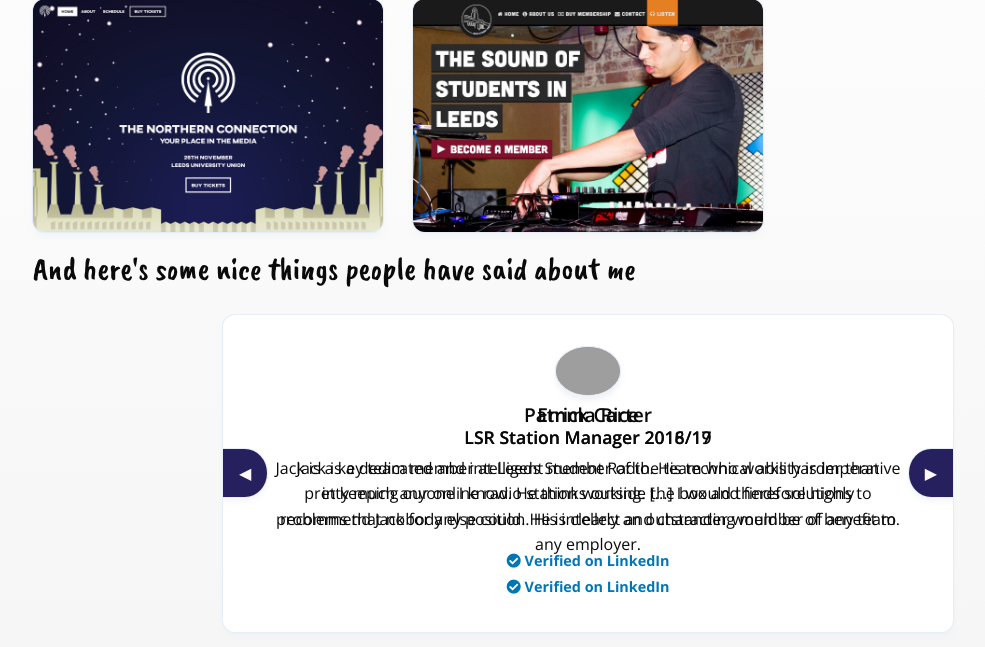
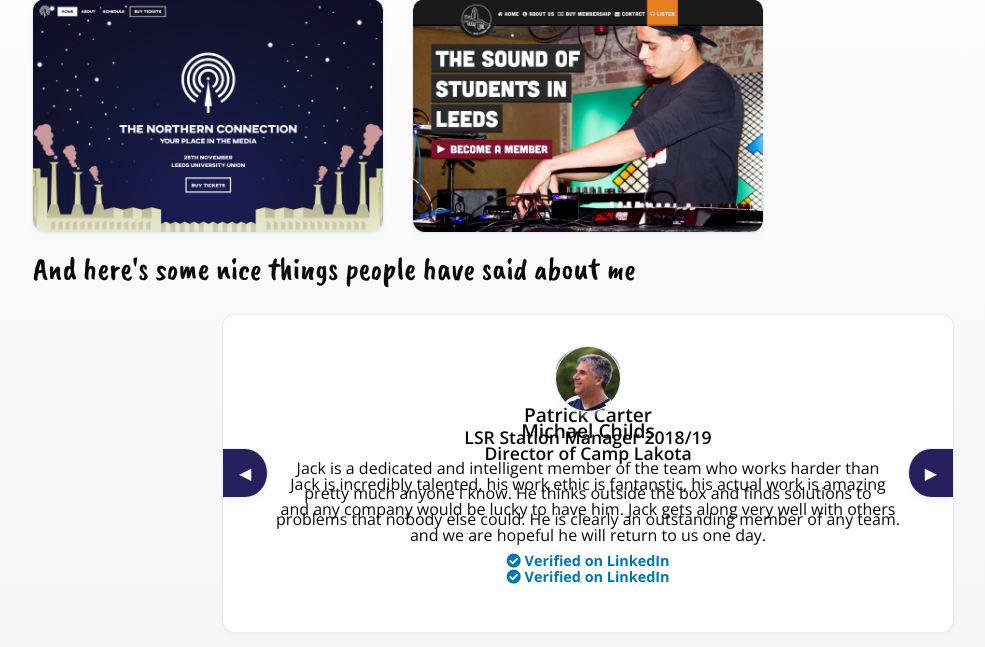
Before and after one commit to JackBiggin/JackBiggin.me, a PHP site: page / in a window 1280 px wide. Shown: the part 277-924 px from the top of the page, without its empty margins (52-1037 px from the left). Run offline with PHP 8.4, Linux system fonts and the light colour scheme; some libraries are stand-ins or nearby versions; grey boxes are pictures that could not be loaded.

Commit message:
Added/improved testimonials

```diff
--- /dev/null
+++ b/assets/json/testimonials.json
@@ -0,0 +1,26 @@
+[
+    {
+        "name": "Patrick Carter",
+        "role": "LSR Station Manager 2018/19",
+        "picture": "https://media.licdn.com/dms/image/C4D03AQGaVSj58p1KaA/profile-displayphoto-shrink_800_800/0?e=1547683200&v=beta&t=iDw32lJv9yrIJohZPoVOUV3KGTwnyT98J7ITSXWcR1s",
+        "testimonial": "Jack is a dedicated and intelligent member of the team who works harder than pretty much anyone I know. He thinks outside the box and finds solutions to problems that nobody else could. He is clearly an outstanding member of any team."
+    },
+    {
+        "name": "Michael Childs",
+        "role": "Director of Camp Lakota",
+        "picture": "./assets/img/michael-photo.png",
+        "testimonial": "Jack is incredibly talented, his work ethic is fantanstic, his actual work is amazing and any company would be lucky to have him. Jack gets along very well with others and we are hopeful he will return to us one day."
+    },
+    {
+        "name": "Emma Rice",
+        "role": "LSR Station Manager 2016/17",
+        "picture": "https://media.licdn.com/dms/image/C4D03AQECK9oUeXSr7g/profile-displayphoto-shrink_800_800/0?e=1547683200&v=beta&t=OgQE1GE9D5vZdAUr7QvVNlmaVKi4PLMyfZT-Hm3hBaw",
+        "testimonial": "Jack is a key team member at Leeds Student Radio. His technical ability is imperative in keeping our online radio station working. [...] I would therefore highly recommend Jack for any position. His intellect and character would be of benefit to any employer."
+    },
+    {
+        "name": "Becky Kusznir",
+        "role": "LSTV Station Manager 2018/19",
+        "picture": "https://media.licdn.com/dms/image/C4D03AQHaEhO4z97nDw/profile-displayphoto-shrink_800_800/0?e=1547683200&v=beta&t=VAgp6w3_namfVyqRuCaONMLE6UN-bivUQyUw4sTyvw0",
+        "testimonial": "Jack is always the go to for any issue in the office, not only is he amazing at getting it fixed but he also takes the time to teach and explain. He's always one to rely on."
+    }
+]
--- a/assets/pages/portfolio.php
+++ b/assets/pages/portfolio.php
@@ -2,7 +2,7 @@
     <h2 class="handwritten">Here's some cool stuff I've made</h2>
     <div class="grid-x grid-padding-x grid-padding-y">
         <?php
-            $portfolioItems = file_get_contents("./assets/projects.json");
+            $portfolioItems = file_get_contents("./assets/json/projects.json");
             $portfolioItems = json_decode($portfolioItems, true);
 
             foreach ($portfolioItems as $item) {
@@ -22,37 +22,49 @@
 
     <h2 class="handwritten">And here's some nice things people have said about me</h2>
     <div class="grid-x grid-padding-x grid-padding-y">
-        <div class="cell small-0 medium-2"></div>
-        <div class="cell small-12 medium-8">
+        <div class="cell small-0 large-2"></div>
+        <div class="cell small-12 medium-12 large-8">
             <div class="orbit testimonial-slider-container" role="region" aria-label="testimonial-slider" data-orbit>
                 <ul class="orbit-container">
                     <button class="orbit-previous"><span class="show-for-sr">Previous Slide</span>&#9664;&#xFE0E;</button>
                     <button class="orbit-next"><span class="show-for-sr">Next Slide</span>&#9654;&#xFE0E;</button>
 
-                    <li class="is-active orbit-slide testimonial">
-                        <img src="https://media.licdn.com/dms/image/C4D03AQGaVSj58p1KaA/profile-displayphoto-shrink_800_800/0?e=1547683200&v=beta&t=iDw32lJv9yrIJohZPoVOUV3KGTwnyT98J7ITSXWcR1s" />
-                        <div class="name">Patrick Carter</div>
-                        <div class="title">LSR Station Manager 2018/19</div>
-                        <p>Jack is a dedicated and intelligent member of the team who works harder than pretty much anyone I know. He thinks outside the box and finds solutions to problems that nobody else could. He is clearly an outstanding member of any team.</p>
-                        <div class="verify"><a href="https://linkedin.com/in/JackBiggin"><i class="fas fa-check-circle"></i> Verified on LinkedIn</a></div>
-                    </li>
+                    <?php
+                        $testimonials = file_get_contents("./assets/json/testimonials.json");
+                        $testimonials = json_decode($testimonials, true);
 
-                    <li class="orbit-slide testimonial">
-                        <img src="https://media.licdn.com/dms/image/C4D03AQECK9oUeXSr7g/profile-displayphoto-shrink_800_800/0?e=1547683200&v=beta&t=OgQE1GE9D5vZdAUr7QvVNlmaVKi4PLMyfZT-Hm3hBaw" />
-                        <div class="name">Emma Rice</div>
-                        <div class="title">LSR Station Manager 2016/17</div>
-                        <p>Jack is a key team member at Leeds Student Radio. His technical ability is imperative in keeping our online radio station working. [...] I would therefore highly recommend Jack for any position. His intellect and character would be of benefit to any employer. </p>
-                        <div class="verify"><a href="https://linkedin.com/in/JackBiggin"><i class="fas fa-check-circle"></i> Verified on LinkedIn</a></div>
-                    </li>
+                        $isFirst = true;
+
+                        foreach ($testimonials as $testimonial) {
+                            if($isFirst) {
+                                $active = "is-active";
+                            } else {
+                                $active = "";
+                            }
+
+                            $isFirst = false;
+
+                            echo '
+                                <li class="' . $active . ' orbit-slide testimonial">
+                                    <img src="' . $testimonial['picture'] . '" />
+                                    <div class="name">' . $testimonial['name'] . '</div>
+                                    <div class="title">' . $testimonial['role'] . '</div>
+                                    <p> ' . $testimonial['testimonial'] . '</p>
+                                    <div class="verify"><a href="https://linkedin.com/in/JackBiggin"><i class="fas fa-check-circle"></i> Verified on LinkedIn</a></div>
+                                </li>';
+                        }
+
+                    ?>
+
                 </ul>
             </div>
         </div>
-        <div class="cell small-0 medium-2"></div>
+        <div class="cell small-0 large-2"></div>
     </div>
 </div>
 
 <!-- Portfolio Item Modal -->
-<div class="reveal large" id="portfolioModal" data-reveal data-animation-in="slide-in-down">
+<div class="reveal large" id="portfolioModal" data-reveal data-animation-in="slide-in-down fast" data-animation-out="scale-out-down fast">
     <h1>Awesome. I Have It.</h1>
     <p class="lead">Your couch. It is mine.</p>
     <p>I'm a cool paragraph that lives inside of an even cooler modal. Wins!</p>
```
Also changed, not shown: assets/img/michael-photo.png (added), assets/json/projects.json (renamed from assets/projects.json).
